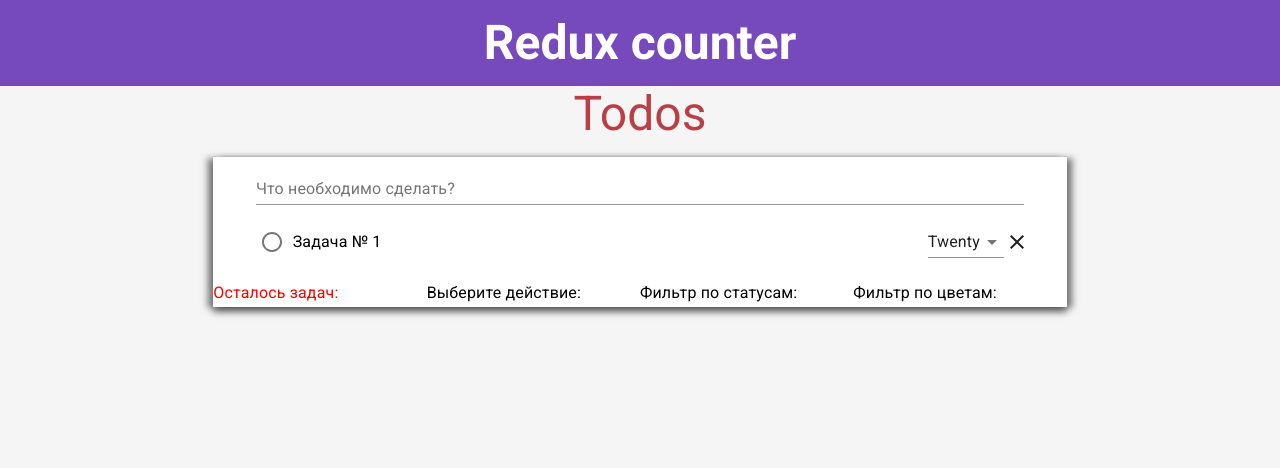
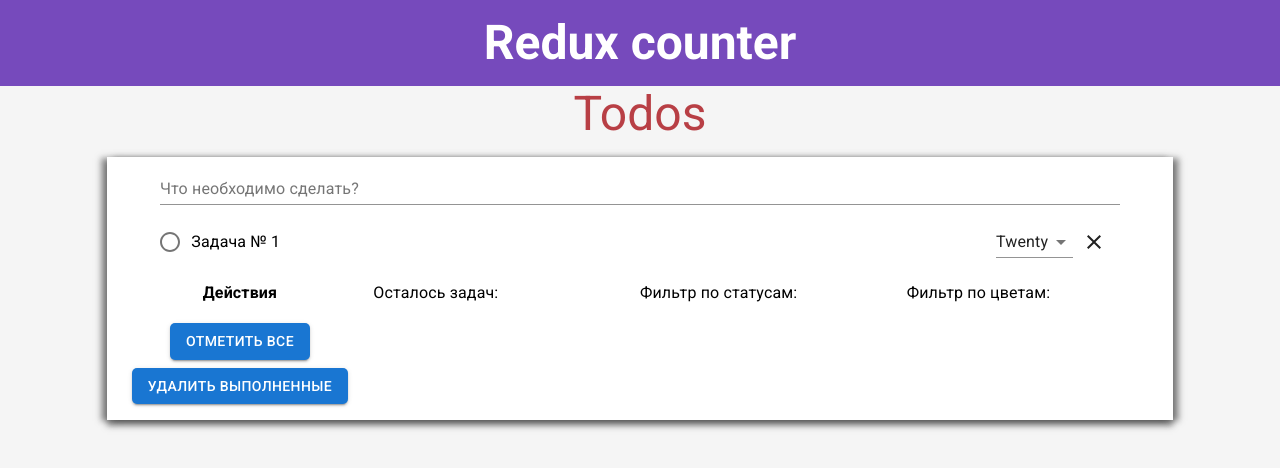
Before and after one commit to pilotvitalik/study_react_redux_todo, a React (Create React App) app: page / in a window 1280 px wide. Shown: the top 468 px of the page. Built offline with nearby package versions, Linux system fonts and the light colour scheme.

Commit message:
Added styles for block with list of tasks for responsive. block with buttons of actions moved to separate component.

```diff
--- a/src/App.js
+++ b/src/App.js
@@ -13,10 +13,10 @@
         <Header/>
         <Title/>
         <Grid container item xs={12} direction={'row'} wrap={'nowrap'}>
-          <Grid item xs={false} md={2}>
+          <Grid item xs={false} md={1}>
           </Grid>
           <Common/>
-          <Grid item xs={false} md={2}>
+          <Grid item xs={false} md={1}>
           </Grid>
         </Grid>
       </Grid>
--- /dev/null
+++ b/src/Components/Todo/AdditionalParams/ActionsTasks/ActionsTasks.js
@@ -0,0 +1,40 @@
+import Grid from '@material-ui/core/Grid';
+import Typography from '@material-ui/core/Typography';
+import Box from '@material-ui/core/Box';
+import Button from '@material-ui/core/Button';
+import { makeStyles } from '@material-ui/core/styles';
+
+const useStyles = makeStyles((theme) => ({
+	root:{
+		[theme.breakpoints.up('md')]:{
+			order: 1
+		}
+	},
+	btns:{
+		color: '#fff',
+		background: '#1976d2',
+		borderRadius: '5px',
+	}
+}))
+
+function ActionsTasks(){
+	const classes = useStyles();
+
+	return(
+		<Grid container item xs={12} md={3} direction={'column'} justify={'center'} align={'center'} className={classes.root}>
+		  <Typography variant={'subtitle1'} align={'center'}><b>Действия</b></Typography>
+		  <Box mb={1} mt={2}>
+		  	<Button variant="contained" className={classes.btns}>
+		  	  Отметить все
+		  	</Button>
+		  </Box>
+		  <Box>
+		  	<Button variant="contained" className={classes.btns}>
+		  	  Удалить выполненные
+		  	</Button>
+		  </Box>
+		</Grid>
+	);
+}
+
+export default ActionsTasks;
--- a/src/Components/Todo/AdditionalParams/AdditionalParams.js
+++ b/src/Components/Todo/AdditionalParams/AdditionalParams.js
@@ -2,12 +2,19 @@
 import Typography from '@material-ui/core/Typography';
 import { makeStyles } from '@material-ui/core/styles';
 
+import ActionsTasks from './ActionsTasks/ActionsTasks';
+
 const useStyles = makeStyles((theme) =>({
-  actions:{
-    "@media (min-width: 1200px)":{
-      color: 'red',
+  allTasks:{
+    [theme.breakpoints.up('md')]: {
+      order: 2,
     }
-  }
+  },
+  filters:{
+    [theme.breakpoints.up('md')]:{
+      order: 3,
+    }
+  },
 }));
 
 function AdditionalParams(){
@@ -15,17 +22,15 @@
 
   return(
     <Grid container item xs={12} direction={'row'} wrap={'wrap'}>
-      <Grid item xs={12} sm={3}>
-        <Typography variant={'subtitle1'} className={classes.actions}>Осталось задач:</Typography>
+      <Grid item xs={12} md={3} className={classes.allTasks}>
+        <Typography variant={'subtitle1'}>Осталось задач:</Typography>
       </Grid>
-      <Grid item xs={12} sm={3}>
-        <Typography variant={'subtitle1'}>Выберите действие:</Typography>
-      </Grid>
-      <Grid container item xs={12} sm={6} direction={'row'} wrap={'wrap'}>
+      <ActionsTasks/>
+      <Grid container item xs={12} md={6} direction={'row'} wrap={'wrap'} className={classes.filters}>
         <Grid item xs={6}>
           <Typography variant={'subtitle1'}>Фильтр по статусам:</Typography>
         </Grid>
-        <Grid item xs={6}>
+        <Grid item xs={6} className={classes.color}>
           <Typography variant={'subtitle1'}>Фильтр по цветам:</Typography>
         </Grid>
       </Grid>
--- a/src/Components/Todo/Common.js
+++ b/src/Components/Todo/Common.js
@@ -1,4 +1,5 @@
 import Grid from '@material-ui/core/Grid';
+import Box from '@material-ui/core/Box';
 import { makeStyles } from '@material-ui/core/styles';
 
 import EnterTask from './EnterTask/EnterTask';
@@ -18,7 +19,8 @@
   const classes = useStyles();
 
   return(
-    <Grid item xs={12} sm={12} md={8} className={classes.root}>
+      <Grid item xs={12} sm={12} md={10} className={classes.root}>
+        <Box pb={2}>
           <Grid container item xs={12} justify={'center'}>
             <EnterTask/>
           </Grid>
@@ -26,6 +28,7 @@
             <TodoList/>
           </Grid>
           <AdditionalParams/>
+        </Box>
       </Grid>
   );
 }
--- a/src/Components/Todo/TodoList/TodoList.js
+++ b/src/Components/Todo/TodoList/TodoList.js
@@ -6,6 +6,7 @@
 import Typography from '@material-ui/core/Typography';
 import { makeStyles } from '@material-ui/core/styles';
 import Clear from '@material-ui/icons/Clear';
+import Box from '@material-ui/core/Box';
 
 const useStyles = makeStyles((theme) => ({
 	root:{
@@ -55,7 +56,9 @@
 		  	  <option value={20}>Twenty</option>
 		  	  <option value={30}>Thirty</option>
 		  	</Select>
-		  	<Button variant='text' className={classes.btn}><Clear/></Button>
+		  	<Box ml={1}>
+		  		<Button variant='text' className={classes.btn}><Clear/></Button>
+		  	</Box>
 		  </ListItem>
 		</List>
 	);
```
Lines whose indentation alone changed are shown as unchanged.
